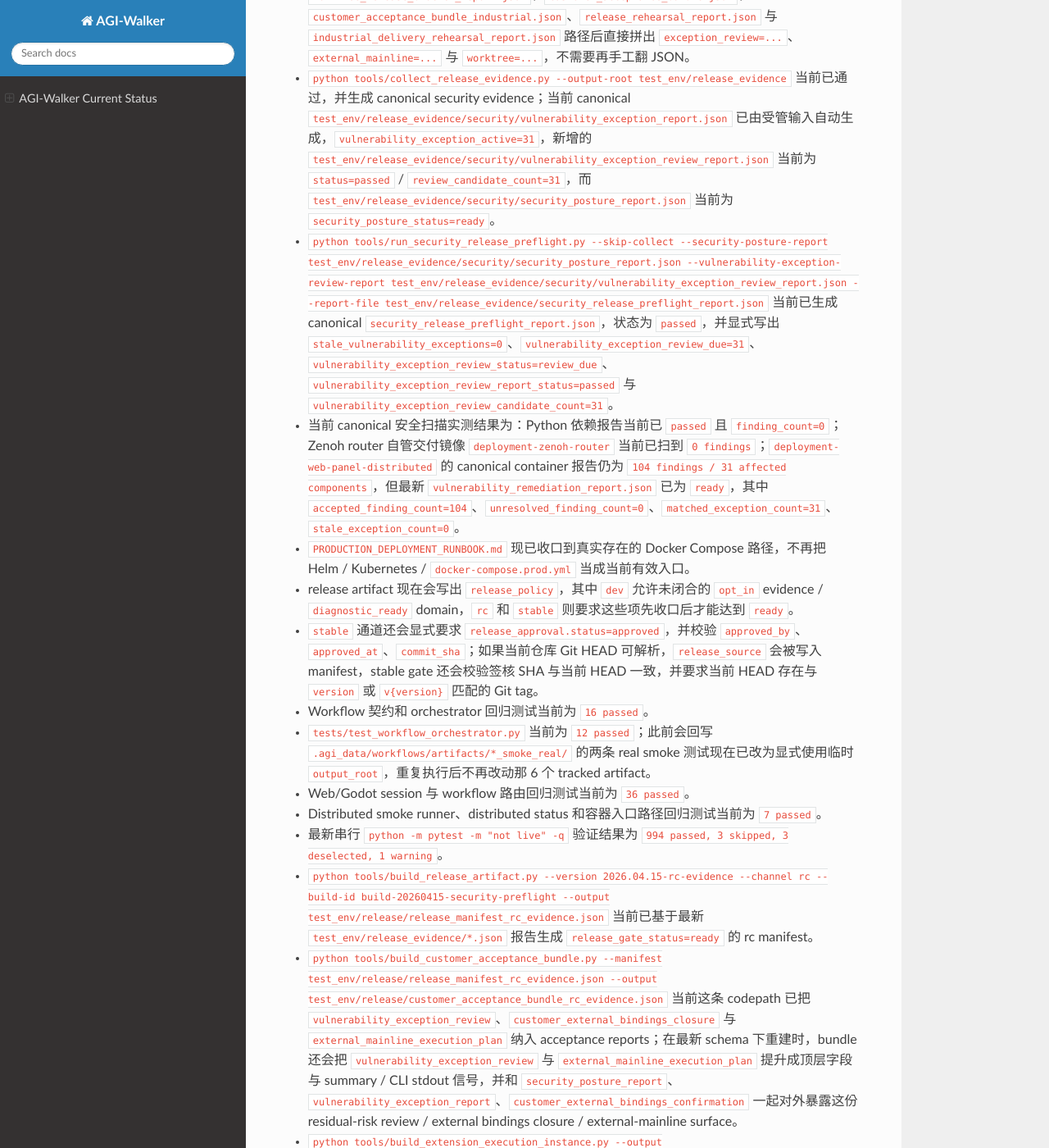
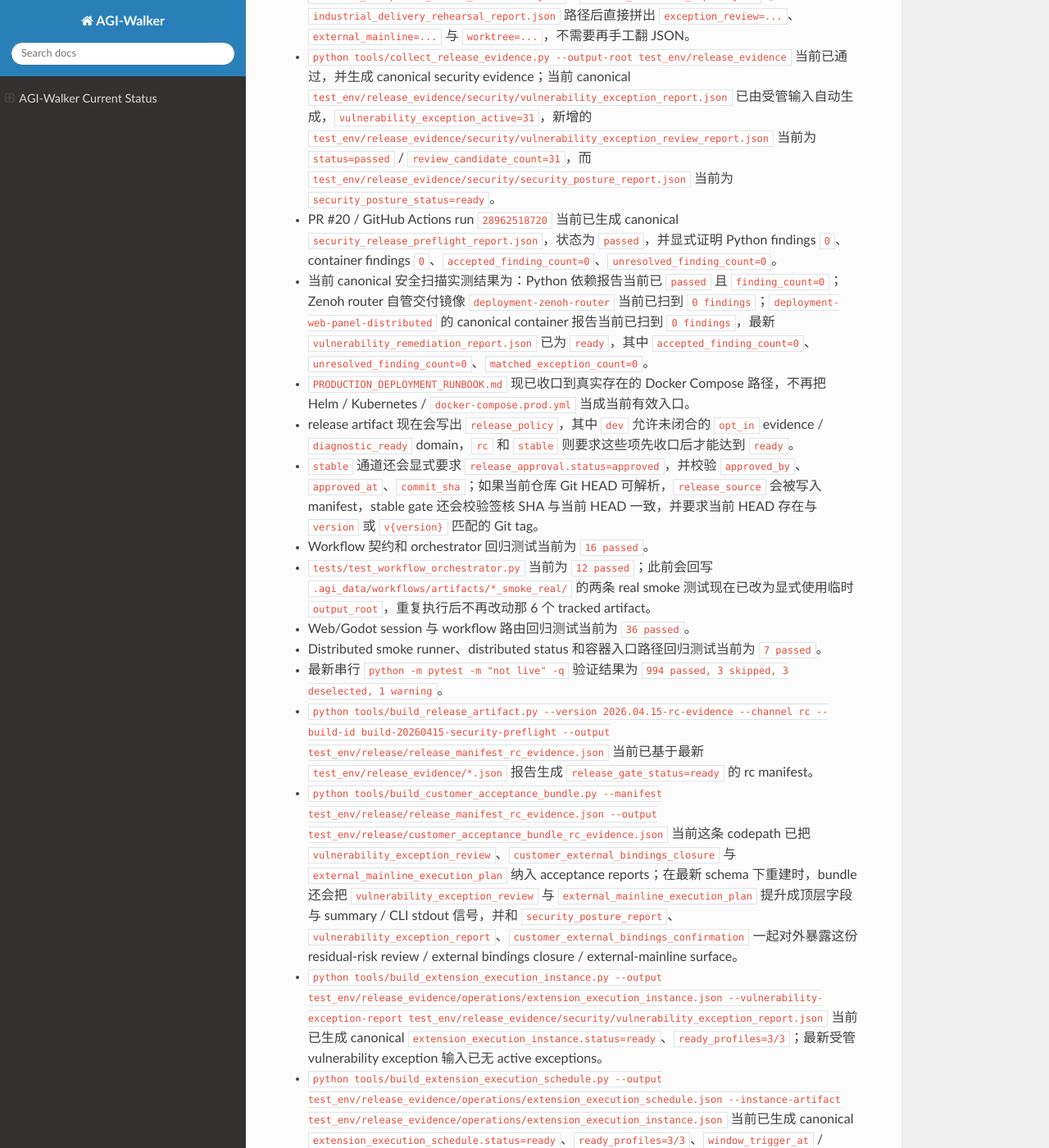
Before and after one commit to sossossal/AGI-Walker, a Sphinx documentation site: the page built from docs/CURRENT_STATUS.md, in a window 1280 px wide and 1400 px high, scrolled down 18905 px. Shown: the whole window at 82% size. Built offline with Sphinx 7.4.7 and the Read the Docs theme 3.1.0, drawn with Linux system fonts in a browser that asks for light colours; some of the changed text lies outside the part shown.

Commit message:
Retire obsolete vulnerability exceptions

```diff
--- a/docs/CURRENT_STATUS.md
+++ b/docs/CURRENT_STATUS.md
@@ -47,7 +47,7 @@ AGI-Walker 当前可用的主入口已经恢复到可读、可执行、可验证
 - `release_manifest`、`customer_acceptance_bundle`、`industrial_release_readiness_report`、`industrial_promotion_checklist` 与 `release_rehearsal_report` 当前已开始额外挂出 `extension_execution_instance`，把客户实例化的 `engagement_id`、交付窗口、exception 复核到期时间、delivery root、closure archive root 与 profile 级实例化路径一起压成机器字段。
 - 同一批产物当前已进一步附带 `extension_execution_schedule`，把 `window_trigger_at`、`signoff_due_at`、`closure_archive_due_at`、`window_trigger_record_path`、`residual_risk_review_record_path` 与 `closure_manifest_path` 收口成客户窗口排程面。
 - 同一批产物当前已开始附带 `extension_execution_actuals`，把 `window_trigger_recorded_at`、`signoff_recorded_at`、`residual_risk_reviewed_at`、`closure_archived_at`、`*_recorded_by`、`approval_identity_source_path`、`approval_identity_source_type`、`approval_identity_reference`、`archive_target_binding_type`、`archive_target_binding_reference_base`、`due_trigger_binding_type`、`due_trigger_binding_reference_base`、`due_trigger_checked_at`、`exception_review_due_at`、`closure_archive_due_at` 与 profile 级 `approval_identity_source.json`、`window_trigger.json`、`signoff.json`、`exception_review.json`、`residual_risk_review.json`、`due_trigger_check.json`、`archive_target.json`、`closure_archive/index.json`、`closure_manifest.json` 收口成客户窗口实际执行与后续跟进留痕面。
-- 阶段六的阶段 D 当前已完成 canonical security closure：真实 `pip-audit` / `trivy` 产物、`backup_restore_rehearsal_report`、`vulnerability_exception_report`、`vulnerability_exception_review_report`、`vulnerability_remediation_report`、`security_posture_report` 与 `security_release_preflight_report` 都已接入 release evidence；当前 canonical `security_posture_status=ready`、`security_release_preflight_status=passed`，并且最新结构化 residual-risk 指标为 `review_due_exception_count=31`、`stale_exception_count=0`、`vulnerability_exception_review_report_status=passed`。
+- 阶段六的阶段 D 当前已完成 canonical security closure：真实 `pip-audit` / `trivy` 产物、`backup_restore_rehearsal_report`、`vulnerability_exception_report`、`vulnerability_exception_review_report`、`vulnerability_remediation_report`、`security_posture_report` 与 `security_release_preflight_report` 都已接入 release evidence；PR #20 / GitHub Actions run `28962518720` 的最新 security-preflight 证据为 `security_posture_status=ready`、`security_release_preflight_status=passed`、Python findings `0`、container findings `0`、`accepted_finding_count=0`、`unresolved_finding_count=0`。
 - `check_release_readiness.py`、`build_stable_promotion_checklist.py` 与 `build_industrial_promotion_checklist.py` 当前在 `vulnerability_exception_review` 场景下，已优先提示重建并复核独立 `vulnerability_exception_review_report.json`，然后再更新 `deployment/security/vulnerability_exceptions.input.json` 并重跑 security release preflight，不再只把用户丢回 aggregate preflight metrics。
 - tracked canonical vulnerability exception 输入现已收口到 `deployment/security/vulnerability_exceptions.input.json`；`tools/collect_release_evidence.py` 与 `tools/run_security_release_preflight.py` 默认会先读取这份受管输入并生成结构化 `vulnerability_exception_report.json`，不再依赖 `test_env` 下的临时输入文件。
 - `tools/build_vulnerability_exception_report.py`、`vulnerability_exception_report` contract 以及 exception matching 逻辑当前已落地。`tools/build_vulnerability_remediation_report.py` 与 `tools/build_security_posture_report.py` 现在都能消费经过审批、带到期时间的 exception report，并把 accepted / unresolved findings 分开写入结构化产物；dockerized Trivy fallback 的 `/scan/image.tar` 镜像标识问题也已修复，因此镜像级 exception 现在能稳定匹配 `deployment-web-panel-distributed` 的 canonical findings。
@@ -58,8 +58,8 @@ AGI-Walker 当前可用的主入口已经恢复到可读、可执行、可验证
 - 工业化执行计划已完成阶段 A、B、C，阶段 D 的本轮退出门禁也已闭合；当前焦点已从 security preflight 复绿切换到阶段 E/F 的工业预检链收口与扩展支持边界细化。
 - 安全线当前已具备完整 contract：`sbom_artifact`、`vulnerability_scan_report`、`vulnerability_exception_report`、`vulnerability_exception_review_report`、`vulnerability_remediation_report`、`backup_restore_rehearsal_report`、`security_posture_report`、`security_release_preflight_report`。
 - Zenoh router 交付镜像 `deployment-zenoh-router` 当前已复绿，`0 findings`。
-- `deployment-web-panel-distributed` 的 canonical container findings 当前仍为 `104 findings / 31 affected components`，但已通过 `31` 条 active no-fix exceptions 进入 canonical remediation；当前 `accepted_finding_count=104`、`unresolved_finding_count=0`、`matched_exception_count=31`，最新 canonical `stale_exception_count=0`。
-- `security_posture_report` 当前为 `ready`，`security_release_preflight_report` 当前为 `passed`；最新 canonical preflight 摘要为“`31` 条 active exception 已进入 `30-day review window`，最早到期时间为 `2026-05-15T00:00:00+01:00`”；最新 rc manifest 与 customer acceptance bundle 当前都已为 `ready`。
+- `deployment-web-panel-distributed` 的 canonical container findings 已通过 Web Panel Alpine 候选与 build-cache 清理降为 `0 findings`；当前 `accepted_finding_count=0`、`unresolved_finding_count=0`、`matched_exception_count=0`，旧 no-fix exceptions 已从受管输入退休。
+- `security_posture_report` 当前为 `ready`，`security_release_preflight_report` 当前为 `passed`；最新 canonical preflight 摘要为 `Security posture is ready.`；最新 rc manifest 与 customer acceptance bundle 当前都已为 `ready`。
 - 最新 rc manifest 当前已携带 `industrial_delivery_gate.status=ready`；当前 `deployment_package_status=ready`、`evidence_attested=true`、`backup_restore_verified=true`，并且容器扫描的 residual findings 已通过 `vulnerability_remediation_report.status=ready` / `security_posture_report.status=ready` 被视为工业交付闭合。
 - 最新 canonical `extension_execution_actuals.json` 当前也已达到 `status=ready`，并显式携带 `approval_identity_source_type=customer_ticket_registry`、`approval_identity_reference=canonical-release/window-20260416/customer_operator`、`archive_target_binding_type=customer_archive_destination` 与 `due_trigger_binding_type=customer_due_trigger_schedule`，因此客户窗口的审批来源、归档目标和到期触发链已不再只停留在 repo 内路径。
 - `python tools/run_release_rehearsal.py --version 2026.04.17-industrial-rehearsal --build-id release-rehearsal-industrial --output-root test_env/release_rehearsal_industrial` 当前已实跑通过；生成的 `release_rehearsal_report.json` 当前为 `status=passed`、`release_gate_status=ready`、`customer_delivery_surface.status=ready`、`industrial_delivery_gate.status=ready`。
@@ -211,8 +211,8 @@ AGI-Walker 当前可用的主入口已经恢复到可读、可执行、可验证
 - 阶段 D 当前固定基线文档为：`docs/guides/SECURITY_BASELINE.md`、`docs/guides/AUDIT_TRAIL_POLICY.md`、`docs/guides/BACKUP_RESTORE_RUNBOOK.md`、`docs/guides/INCIDENT_RESPONSE_MATRIX.md`。
 - `python tests/run_smoke_tests.py --output-root test_env/smoke_phase_d_rehearsal_chain` 当前已通过，SBOM、Python/container 漏洞扫描报告、`backup_restore_rehearsal_report` 和 `security_posture_status=ready` 都已进入默认 smoke 主链；隔离 smoke 根下的客户验收包也已实测得到 `customer_acceptance_bundle_security_posture=ready`。最新 smoke artifact 摘要还会在 `release_readiness_report.json`、`industrial_release_readiness_report.json`、`stable_promotion_checklist.json`、`industrial_promotion_checklist.json`、`worktree_release_blocker_report.json`、`customer_acceptance_bundle.json`、`customer_acceptance_bundle_industrial.json`、`release_rehearsal_report.json` 与 `industrial_delivery_rehearsal_report.json` 路径后直接拼出 `exception_review=...`、`external_mainline=...` 与 `worktree=...`，不需要再手工翻 JSON。
 - `python tools/collect_release_evidence.py --output-root test_env/release_evidence` 当前已通过，并生成 canonical security evidence；当前 canonical `test_env/release_evidence/security/vulnerability_exception_report.json` 已由受管输入自动生成，`vulnerability_exception_active=31`，新增的 `test_env/release_evidence/security/vulnerability_exception_review_report.json` 当前为 `status=passed` / `review_candidate_count=31`，而 `test_env/release_evidence/security/security_posture_report.json` 当前为 `security_posture_status=ready`。
-- `python tools/run_security_release_preflight.py --skip-collect --security-posture-report test_env/release_evidence/security/security_posture_report.json --vulnerability-exception-review-report test_env/release_evidence/security/vulnerability_exception_review_report.json --report-file test_env/release_evidence/security_release_preflight_report.json` 当前已生成 canonical `security_release_preflight_report.json`，状态为 `passed`，并显式写出 `stale_vulnerability_exceptions=0`、`vulnerability_exception_review_due=31`、`vulnerability_exception_review_status=review_due`、`vulnerability_exception_review_report_status=passed` 与 `vulnerability_exception_review_candidate_count=31`。
-- 当前 canonical 安全扫描实测结果为：Python 依赖报告当前已 `passed` 且 `finding_count=0`；Zenoh router 自管交付镜像 `deployment-zenoh-router` 当前已扫到 `0 findings`；`deployment-web-panel-distributed` 的 canonical container 报告仍为 `104 findings / 31 affected components`，但最新 `vulnerability_remediation_report.json` 已为 `ready`，其中 `accepted_finding_count=104`、`unresolved_finding_count=0`、`matched_exception_count=31`、`stale_exception_count=0`。
+- PR #20 / GitHub Actions run `28962518720` 当前已生成 canonical `security_release_preflight_report.json`，状态为 `passed`，并显式证明 Python findings `0`、container findings `0`、`accepted_finding_count=0`、`unresolved_finding_count=0`。
+- 当前 canonical 安全扫描实测结果为：Python 依赖报告当前已 `passed` 且 `finding_count=0`；Zenoh router 自管交付镜像 `deployment-zenoh-router` 当前已扫到 `0 findings`；`deployment-web-panel-distributed` 的 canonical container 报告当前已扫到 `0 findings`，最新 `vulnerability_remediation_report.json` 已为 `ready`，其中 `accepted_finding_count=0`、`unresolved_finding_count=0`、`matched_exception_count=0`。
 - `PRODUCTION_DEPLOYMENT_RUNBOOK.md` 现已收口到真实存在的 Docker Compose 路径，不再把 Helm / Kubernetes / `docker-compose.prod.yml` 当成当前有效入口。
 - release artifact 现在会写出 `release_policy`，其中 `dev` 允许未闭合的 `opt_in` evidence / `diagnostic_ready` domain，`rc` 和 `stable` 则要求这些项先收口后才能达到 `ready`。
 - `stable` 通道还会显式要求 `release_approval.status=approved`，并校验 `approved_by`、`approved_at`、`commit_sha`；如果当前仓库 Git HEAD 可解析，`release_source` 会被写入 manifest，stable gate 还会校验签核 SHA 与当前 HEAD 一致，并要求当前 HEAD 存在与 `version` 或 `v{version}` 匹配的 Git tag。
@@ -223,7 +223,7 @@ AGI-Walker 当前可用的主入口已经恢复到可读、可执行、可验证
 - 最新串行 `python -m pytest -m "not live" -q` 验证结果为 `994 passed, 3 skipped, 3 deselected, 1 warning`。
 - `python tools/build_release_artifact.py --version 2026.04.15-rc-evidence --channel rc --build-id build-20260415-security-preflight --output test_env/release/release_manifest_rc_evidence.json` 当前已基于最新 `test_env/release_evidence/*.json` 报告生成 `release_gate_status=ready` 的 rc manifest。
 - `python tools/build_customer_acceptance_bundle.py --manifest test_env/release/release_manifest_rc_evidence.json --output test_env/release/customer_acceptance_bundle_rc_evidence.json` 当前这条 codepath 已把 `vulnerability_exception_review`、`customer_external_bindings_closure` 与 `external_mainline_execution_plan` 纳入 acceptance reports；在最新 schema 下重建时，bundle 还会把 `vulnerability_exception_review` 与 `external_mainline_execution_plan` 提升成顶层字段与 summary / CLI stdout 信号，并和 `security_posture_report`、`vulnerability_exception_report`、`customer_external_bindings_confirmation` 一起对外暴露这份 residual-risk review / external bindings closure / external-mainline surface。
-- `python tools/build_extension_execution_instance.py --output test_env/release_evidence/operations/extension_execution_instance.json --vulnerability-exception-report test_env/release_evidence/security/vulnerability_exception_report.json` 当前已生成 canonical `extension_execution_instance.status=ready`、`ready_profiles=3/3`、`exception_review_due_at=2026-05-15T00:00:00+00:00`。
+- `python tools/build_extension_execution_instance.py --output test_env/release_evidence/operations/extension_execution_instance.json --vulnerability-exception-report test_env/release_evidence/security/vulnerability_exception_report.json` 当前已生成 canonical `extension_execution_instance.status=ready`、`ready_profiles=3/3`；最新受管 vulnerability exception 输入已无 active exceptions。
 - `python tools/build_extension_execution_schedule.py --output test_env/release_evidence/operations/extension_execution_schedule.json --instance-artifact test_env/release_evidence/operations/extension_execution_instance.json` 当前已生成 canonical `extension_execution_schedule.status=ready`、`ready_profiles=3/3`、`window_trigger_at` / `closure_archive_due_at` 已对齐客户窗口。
 - `python tools/build_extension_execution_actuals.py --output test_env/release_evidence/operations/extension_execution_actuals.json --schedule-artifact test_env/release_evidence/operations/extension_execution_schedule.json --window-trigger-recorded-by delivery_lead --signoff-recorded-by customer_operator --residual-risk-reviewed-by delivery_lead --closure-archived-by rollback_owner --approval-identity-source-type customer_ticket_registry --approval-identity-reference canonical-release/window-20260416/customer_operator --archive-target-binding-type customer_archive_destination --archive-target-binding-reference-base archive://canonical-release/window-20260416 --due-trigger-binding-type customer_due_trigger_schedule --due-trigger-binding-reference-base schedule://canonical-release/window-20260416 --due-trigger-checked-at 2026-04-16T13:20:08+01:00` 当前已生成 canonical `extension_execution_actuals.status=ready`、`ready_profiles=3/3`、`approval_identity_source_type=customer_ticket_registry`、`approval_identity_reference=canonical-release/window-20260416/customer_operator`、`archive_target_binding_type=customer_archive_destination`、`due_trigger_binding_type=customer_due_trigger_schedule`、`due_trigger_checked_at=2026-04-16T13:20:08+01:00`，并已实际写出 `approval_identity_source.json`、profile 级 `due_trigger_check.json` / `archive_target.json`、以及 `window_trigger.json` / `signoff.json` / `exception_review.json` / `residual_risk_review.json` / `closure_archive/index.json` / `closure_manifest.json`。
 - `python tools/build_customer_acceptance_bundle.py --manifest test_env/release/release_manifest_rc_evidence.json --output test_env/release/customer_acceptance_bundle_rc_evidence.json` 当前可把最新 manifest、canonical evidence 和一线交付文档汇总成客户验收包。
@@ -249,7 +249,7 @@ AGI-Walker 当前可用的主入口已经恢复到可读、可执行、可验证
 
 当前保存的执行顺序如下：
 
-1. 保持 `deployment/security/vulnerability_exceptions.input.json` 作为 canonical 输入，持续复核 `31` 条 active no-fix exceptions，并在 `2026-05-15` 到期前优先用真实上游修复替换。
+1. 保持 `deployment/security/vulnerability_exceptions.input.json` 作为 canonical 输入；当前旧 no-fix exceptions 已退休，后续若 scanner DB 刷新重新出现 findings，应通过真实修复或新的显式审批重新进入 preflight。
 2. `industrial_delivery_gate` 当前已经进入 `release_manifest`、`release_readiness_report.json`、`stable_promotion_checklist.json` 与 `tools/run_release_rehearsal.py`，并且正式 `industrial` release channel 也已开始把它作为 blocking gate。
 3. stable readiness / checklist 当前只剩 `clean_worktree` 一个真实 blocking step；`customer_delivery_surface` 与 `industrial_delivery_gate` 都已闭合。
 4. `industrial` channel 的独立 readiness / promotion flow 当前已机器化，smoke 与 customer acceptance bundle 也已切到工业通道自己的 readiness/checklist 文件名。
@@ -499,7 +499,7 @@ python -m pytest tests\test_ros2_bridge_smoke.py -q -m "integration and live" --
 - 依赖真实 Godot 可执行文件的 headless smoke 路径
 - 依赖 Docker Desktop/Linux engine 的 distributed smoke 路径
 - 当前开发态 checkout 上，如果 Git worktree 不 clean，`smoke_runner` 结构化报告会对 stable 相关检查给出 `blocked`；正式发布应使用目标 clean checkout 重新收集 evidence。
-- Phase D 当前虽然已复绿，但 `deployment-web-panel-distributed` 的 `104` 条 findings 仍以 `31` 条带审批和到期时间的 no-fix exceptions 进入 accepted residual risk，需在 `2026-05-15` 前复核或被真实修复替换。
+- Phase D 当前已通过 Web Panel Alpine 候选把 `deployment-web-panel-distributed` 的 container findings 降到 `0`，旧 no-fix exceptions 已退休；后续风险转为 scanner DB / upstream package refresh 后可能重新出现 findings。
 
 当前 canonical stable release gate 状态为 `ready`。当前仍保留的信息性边界包括：
 
@@ -511,7 +511,7 @@ python -m pytest tests\test_ros2_bridge_smoke.py -q -m "integration and live" --
 
 - `clean_worktree`
 
-需要单独跟踪的 residual risk 也已从“阻塞发布”切换为“阻塞到期前替换”：`deployment-web-panel-distributed` 的 `104` 条 findings 当前通过 `31` 条带审批和到期时间的 no-fix exceptions 进入 accepted 状态，到期时间为 `2026-05-15`。
+需要单独跟踪的 residual risk 已从“阻塞发布”切换为“持续监控”：`deployment-web-panel-distributed` 当前 remote Trivy evidence 为 `0 findings`，不再依赖 no-fix exceptions；若后续 scanner DB 刷新重新发现漏洞，`security-preflight` 会重新 fail closed。
 
 这意味着：
 
```
Also changed, not shown: PROJECT_PLAN.md (+1 -0 lines), docs/FEATURE_COMPLETION_PLAN.md (+2 -2 lines), docs/guides/RELEASE_GUIDE.md (+2 -2 lines), docs/guides/SECURITY_BASELINE.md (+3 -3 lines), plans/modules/security-release-preflight.md (+6 -4 lines), 2 other files.
